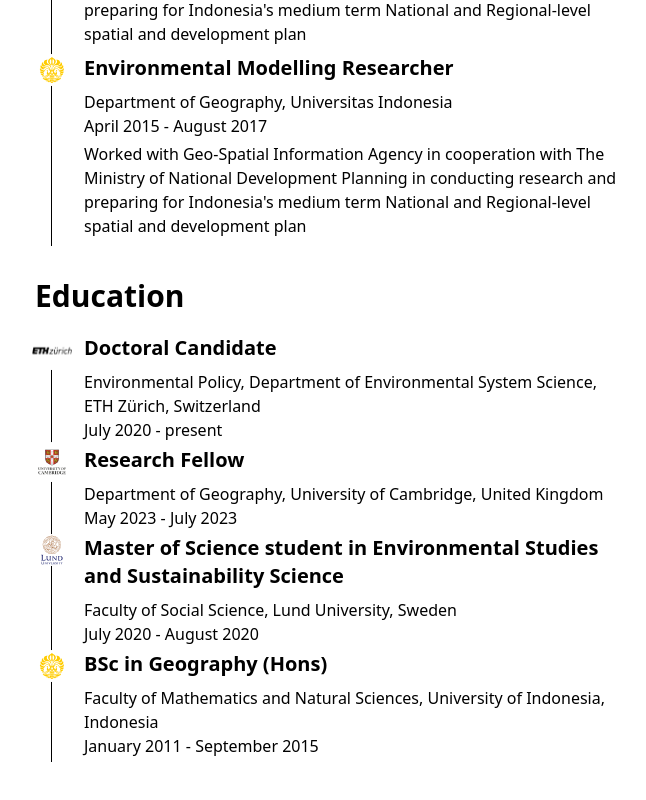
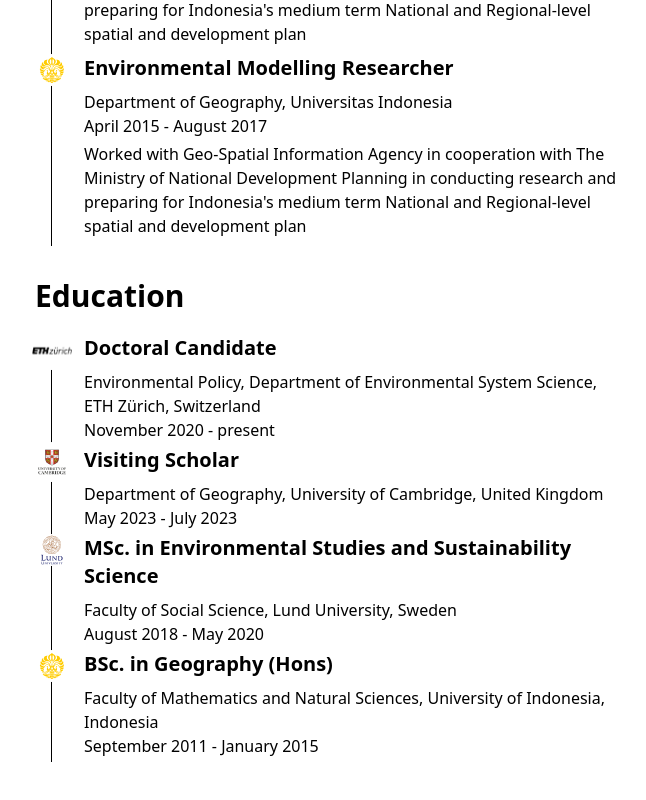
Before and after one commit to adelinachandra/adelinachandra.github.io, a React (Vite) app: page / in a window 1280 px wide. Shown: the part 1644-2444 px from the top of the page, without its empty margins (312-958 px from the left). Built offline with nearby package versions, Linux system fonts and the light colour scheme.

Commit message:
Fix Data for Education Section

```diff
--- a/src/Components/Education/Education.jsx
+++ b/src/Components/Education/Education.jsx
@@ -8,30 +8,30 @@ var exp_data = [
     {
         title       : "Doctoral Candidate",
         company     : "Environmental Policy, Department of Environmental System Science, ETH Zürich, Switzerland",
-        start_date  : "01-07-2020",
-        end_date    : "01-08-2024",
+        start_date  : "01-11-2020",
+        end_date    : "01-10-2024",
         // description : "Affiliated with Conservation and Development, Department of Geography, University of Cambridge, United Kingdom Topic: Forest-focused commodity supply chain in the deforestation-risk commodities, focusing on palm oil sector",
         logo        : LogoETH
     },
     {
-        title       : "Research Fellow",
+        title       : "Visiting Scholar",
         company     : "Department of Geography, University of Cambridge, United Kingdom",
         start_date  : "01-05-2023",
         end_date    : "01-07-2023",
         logo        : LogoCambridge
     },
     {
-        title       : "Master of Science student in Environmental Studies and Sustainability Science",
+        title       : "MSc. in Environmental Studies and Sustainability Science",
         company     : "Faculty of Social Science, Lund University, Sweden",
-        start_date  : "01-07-2020",
-        end_date    : "01-08-2020",
+        start_date  : "01-08-2018",
+        end_date    : "01-05-2020",
         logo        : LogoLund
     },
     {
-        title       : "BSc in Geography (Hons)",
+        title       : "BSc. in Geography (Hons)",
         company     : "Faculty of Mathematics and Natural Sciences, University of Indonesia, Indonesia",
-        start_date  : "01-01-2011",
-        end_date    : "01-09-2015",
+        start_date  : "01-09-2011",
+        end_date    : "01-01-2015",
         logo        : LogoUI
     },
 ]
```
